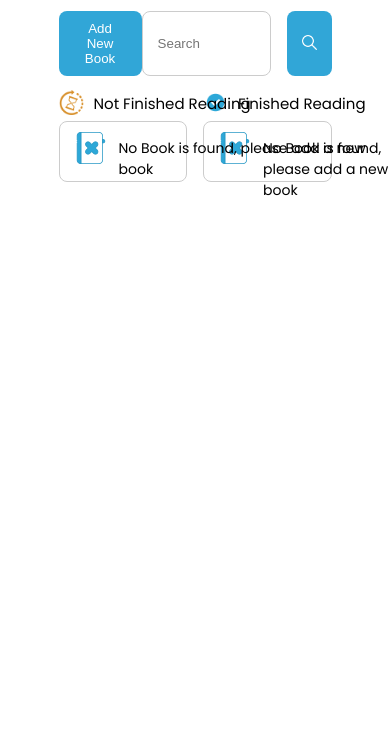
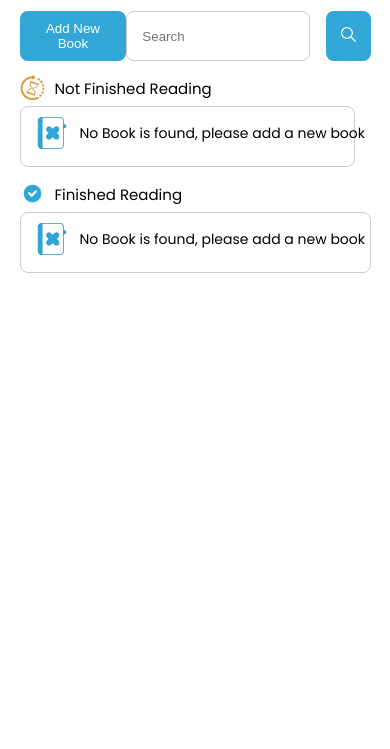
Before and after one commit to du-disk/bookshelf-app, a plain HTML site: page index.html in a window 390 px wide. Shown: the part 95-844 px from the top of the page. Drawn offline with Linux system fonts and the light colour scheme.

Commit message:
chore: update responseive

```diff
--- a/css/main.css
+++ b/css/main.css
@@ -199,3 +199,13 @@ header img {
 .form-group {
   margin-top: 10px;
 }
+
+@media screen and (max-width: 800px) {
+  #book-list.flex-container{
+    flex-direction: column;
+  }
+
+  .boxed {
+    width: 90%;
+  }
+}
```
